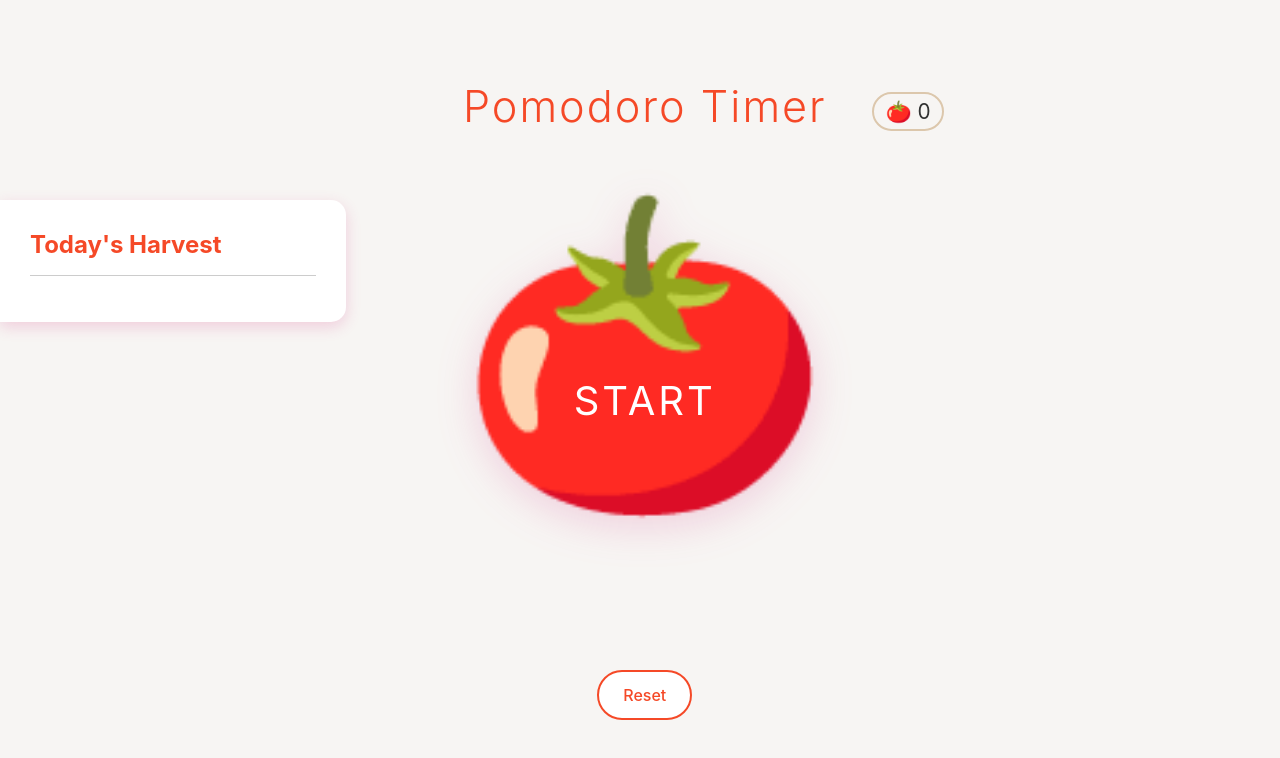
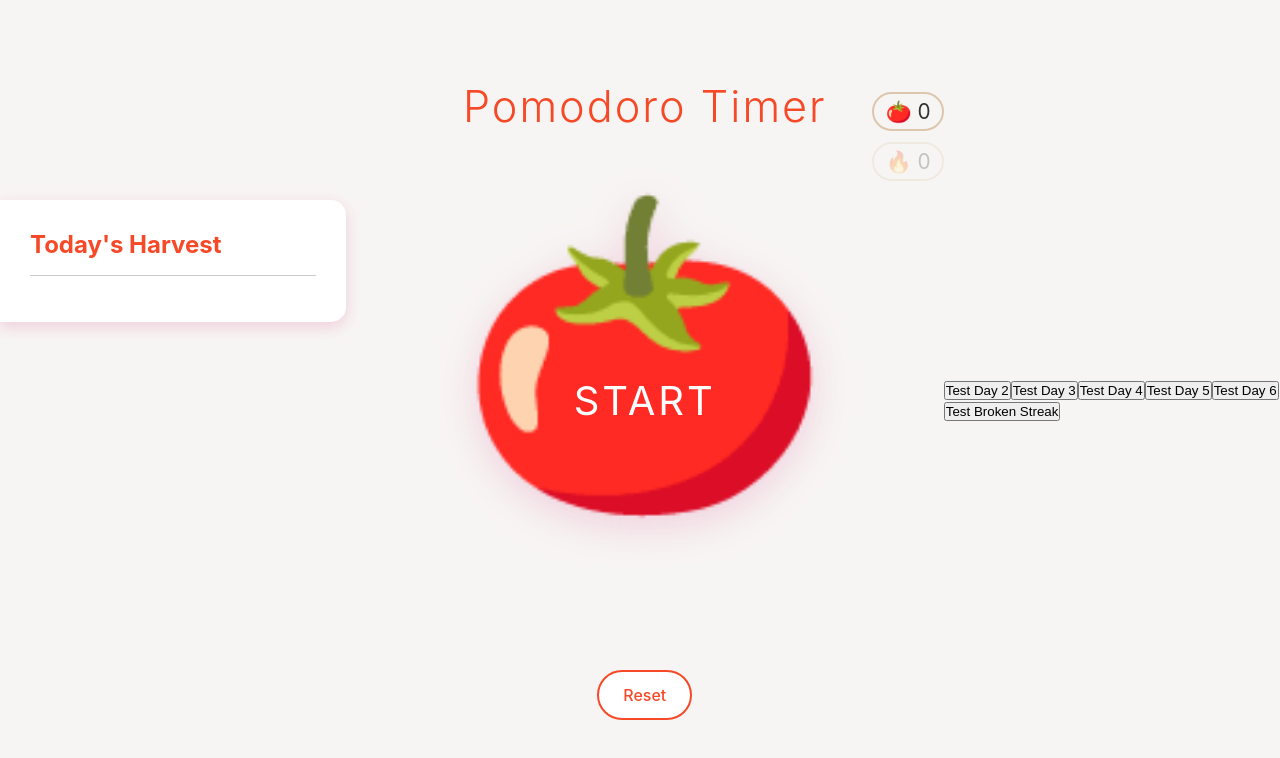
Before and after one commit to matthewzab/pomodoro-timer, a React (Create React App) app: page / in a window 1280 px wide. Shown: the top 758 px of the page. Built offline with nearby package versions, Linux system fonts and the light colour scheme.

Commit message:
Implemented Streak counter that updates when daily challenge condition is met

```diff
--- a/src/App.css
+++ b/src/App.css
@@ -73,12 +73,66 @@ body {
   padding: 30px;
 }
 
+.pomo-counter {
+  position: absolute;
+  top: 42px;
+  right: 0px;
+  font-size: 1.3rem;
+  padding: 0.3rem 0.7rem;
+  background-color: var(--off-white);
+  border: 2px solid var(--camel);
+  border-radius: 25px;
+  cursor: pointer;
+  transition: all 0.2s ease;
+}
+
+.pomo-counter:hover {
+  transform: translateY(-2px);
+  box-shadow: 0 5px 15px var(--shadow-color);
+}
+
+.streak-counter {
+  position: absolute;
+  top: 92px;
+  right: 0px;
+  font-size: 1.3rem;
+  padding: 0.3rem 0.7rem;
+  background-color: var(--off-white);
+  border: 2px solid var(--camel);
+  border-radius: 25px;
+  cursor: pointer;
+  transition: all 0.2s ease;
+}
+
+.streak-counter:hover {
+  transform: translateY(-2px);
+  box-shadow: 0 5px 15px var(--shadow-color);
+}
+
+.streak-counter.inactive {
+  opacity: 0.25;
+}
+
+.streak-counter.active {
+  opacity: 1;
+}
+
 /* Main heading */
 h1 {
   font-size: 2.7rem;
   color: var(--primary-red);
   font-weight: 300;
   letter-spacing: 2px;
+}
+
+.tomato-section {
+  display: flex;
+  flex-direction: column;
+  align-items: center;
+  /* border: 2px solid blue; */
+  gap: 5rem;
+  height: 400px;
+  width: 400px;
 }
 
 /* Tomato Container */
@@ -98,16 +152,6 @@ h1 {
 
 .tomato:active {
   transform: scale(0.95);
-}
-
-.tomato-section {
-  display: flex;
-  flex-direction: column;
-  align-items: center;
-  /* border: 2px solid blue; */
-  gap: 5rem;
-  height: 400px;
-  width: 400px;
 }
 
 /* Large Tomato Emoji */
@@ -163,12 +207,6 @@ h1 {
   margin: -1rem 0;
 }
 
-/* Pulse animation for pause state */
-@keyframes pulse {
-  0%, 100% { transform: scale(1); }
-  50% { transform: scale(1.1); }
-}
-
 /* Reset Button */
 .reset-btn {
   padding: 0.8rem 1.5rem;
@@ -197,24 +235,6 @@ h1 {
 
 .tomato.paused .tomato-emoji {
   filter: drop-shadow(0 10px 20px var(--shadow-color)) brightness(0.9);
-}
-
-.pomo-counter {
-  position: absolute;
-  top: 42px;
-  right: 0px;
-  font-size: 1.3rem;
-  padding: 0.3rem 0.7rem;
-  background-color: var(--off-white);
-  border: 2px solid var(--camel);
-  border-radius: 25px;
-  cursor: pointer;
-  transition: all 0.2s ease;
-}
-
-.pomo-counter:hover {
-  transform: translateY(-2px);
-  box-shadow: 0 5px 15px var(--shadow-color);
 }
 
 .empty-container {
@@ -264,6 +284,12 @@ h1 {
   box-shadow: 0 5px 15px var(--shadow-color);
 }
 
+/* Pulse animation for pause state */
+@keyframes pulse {
+  0%, 100% { transform: scale(1); }
+  50% { transform: scale(1.1); }
+}
+
 @keyframes subtle-glow {
   from {
     filter: drop-shadow(0 10px 20px var(--shadow-color));
--- a/src/App.js
+++ b/src/App.js
@@ -11,7 +11,10 @@ function App() {
   const [completionPopUp, setCompletionPopUp] = useState(false);
   const [todaysHarvest, setTodaysHarvest] = useState(0)
   const [lastCompletionDate, setLastCompletionDate] = useState(new Date().toDateString());
-  // const [testDate, setTestDate] = useState(new Date().toString()); // Test a new date using this code
+  const [testDate, setTestDate] = useState(new Date().toDateString()); // TESTING: Test a new date using this code, comment out when done testing
+  const [lastDailyChallenge, setLastDailyChallenge] = useState(null);
+  const [streakCount, setStreakCount] = useState(0);
+  const [isStreakActive, setIsStreakActive] = useState(false);
 
   // Functions
   const formatTime = (seconds) => {
@@ -42,9 +45,9 @@ function App() {
     setCompletionPopUp(false);
   };
 
-  // useEffect
-  useEffect(() => { // Setup
-    console.log("useEffect running, timeLeft:", timeLeft, "isRunning:", isRunning);
+  // Effect for timer completion logic
+  useEffect(() => {
+    // console.log("useEffect running, timeLeft:", timeLeft, "isRunning:", isRunning);
     /**If isRunning and timeLeft are greater than 0
      * then decrease the timeLeft by one second */
     if (isRunning && timeLeft > 0) {
@@ -55,14 +58,15 @@ function App() {
             completionRef.current = true; // Mark Completed
             setIsRunning(false);
             setCompletionPopUp(true);
-            const today = new Date().toDateString();
+            const today = testDate; // TESTING: Changed new Date().toDateString() to be testDate, change back after testing
+            /* Check if it's a new day */
             console.log("Today: ", today);
             console.log("Last completion date: ", lastCompletionDate);
             console.log("Is new day? ", lastCompletionDate !== today);
             if (lastCompletionDate !== today) {
               // It's a new day! Reset today's harvest!
               setTodaysHarvest(1);
-              setLastCompletionDate(today);
+              setLastCompletionDate(testDate);
             }
             else {
               // Same day, increment
@@ -87,6 +91,46 @@ function App() {
     }
   }, [isRunning, timeLeft]); // Dependencies - effect runs when either is changed
 
+// Effect For keep track of completed daily challenge
+useEffect(() => {
+  if (todaysHarvest === 2) {
+    console.log("Daily Challenge Completed!");
+    const todayDate = new Date(testDate); // TESTING: added testDate, remove once done testing
+    const lastDate = new Date(lastDailyChallenge);
+
+    // Debugging logs to test streak incrementation logic
+    console.log("testDate string:", testDate);
+    console.log("todayDate object:", todayDate);
+    console.log("lastDailyChallenge string:", lastDailyChallenge);
+    console.log("lastDate object:", lastDate);
+    console.log("Date difference in ms:", todayDate - lastDate);
+    console.log("Date difference in days:", Math.floor((todayDate - lastDate) / (1000 * 60 * 60 * 24)));
+
+    if (lastDailyChallenge === null) {
+      // First completion and addition to streak
+      console.log("First daily challenge completed. Beginning streak!")
+      setLastDailyChallenge(testDate); // TESTING: Changed new Date().toDateString() to be testDate, revert once testing is done
+      setStreakCount(1);
+    } else if (Math.floor((todayDate - lastDate) / (1000 * 60 * 60 * 24)) === 1) {
+      console.log("Daily Challenge completed consecutively, incrementing streak!")
+      setLastDailyChallenge(testDate); // TESTING: Changed new Date().toDateString() to be testDate, revert once testing is done
+      setStreakCount(prevStreak => {
+        const newStreak = prevStreak + 1;
+        if (newStreak >= 3) { setIsStreakActive(true); }
+        return newStreak;
+      });
+    } else {
+      console.log("Streak broken!")
+      setLastDailyChallenge(testDate); // TESTING: Changed new Date().toDateString() to be testDate, revert once testing is done
+      setStreakCount(1);
+      setIsStreakActive(false);
+    }
+    console.log("Current streakCount: ", streakCount);
+    console.log("Current isStreakActive: ", isStreakActive);
+  }
+}, [todaysHarvest]);
+
+
   return (
     <div className="App">
 
@@ -101,6 +145,7 @@ function App() {
 
       <div className="timer-container">
         <div className="pomo-counter">🍅 {pomoCount}</div>
+        <div className={`streak-counter ${isStreakActive ? 'active' : 'inactive'}`}>🔥 {streakCount}</div>
         <h1>Pomodoro Timer</h1>
         <div className="tomato-section">
           <div className={`tomato ${timerState}`} onClick={handleTomatoClick}>
@@ -120,7 +165,13 @@ function App() {
 
       <div className="empty-container">
         {/* Test new date */}
-        {/* <button onClick={() => setTestDate("Sat Oct 01 2025")}>Test New Day</button> */}
+        {/* <button onClick={() => setTestDate("Sat Oct 01 2025")}>Test Date</button> */}
+        <button onClick={() => setTestDate("Wed Sep 17 2025")}>Test Day 2</button>
+        <button onClick={() => setTestDate("Thu Sep 18 2025")}>Test Day 3</button>
+        <button onClick={() => setTestDate("Fri Sep 19 2025")}>Test Day 4</button>
+        <button onClick={() => setTestDate("Sat Sep 20 2025")}>Test Day 5</button>
+        <button onClick={() => setTestDate("Sun Sep 21 2025")}>Test Day 6</button>
+        <button onClick={() => setTestDate("Sat Oct 01 2025")}>Test Broken Streak</button>
       </div>
 
       {completionPopUp === true && (
```
